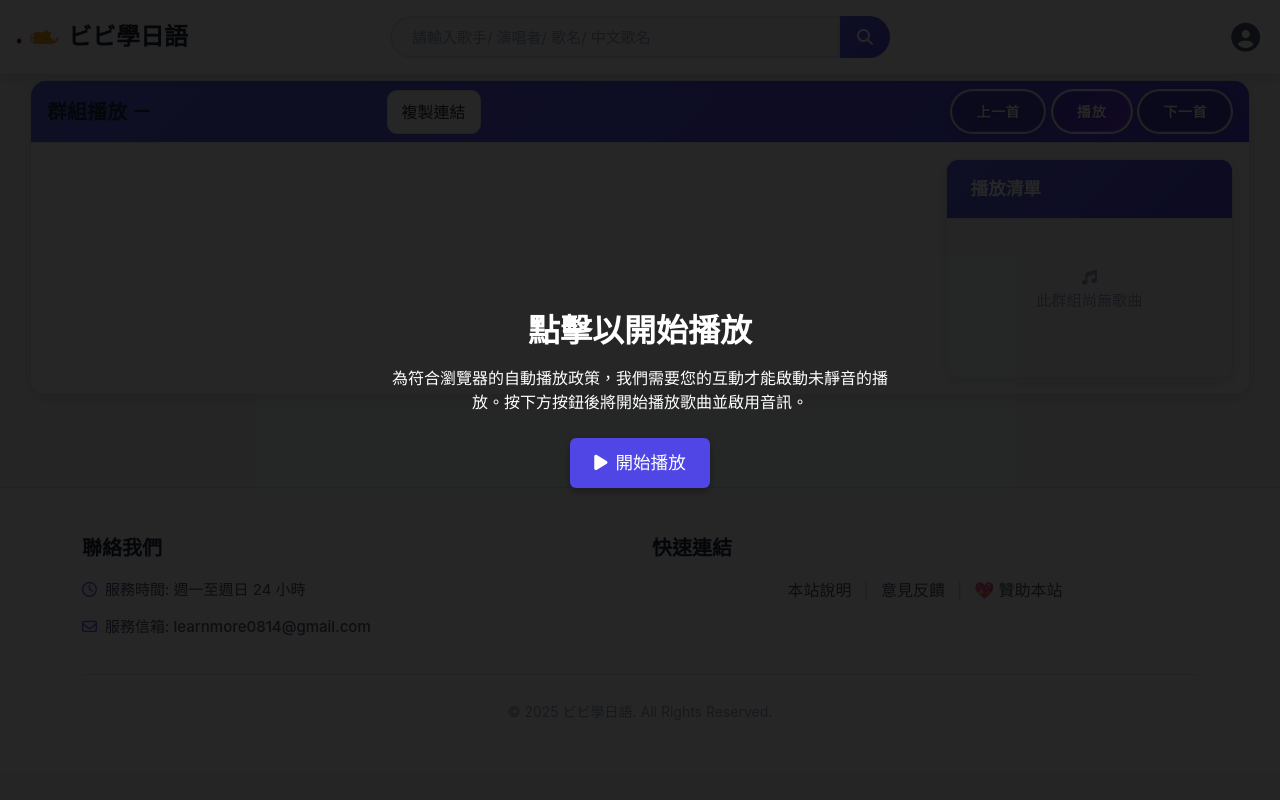
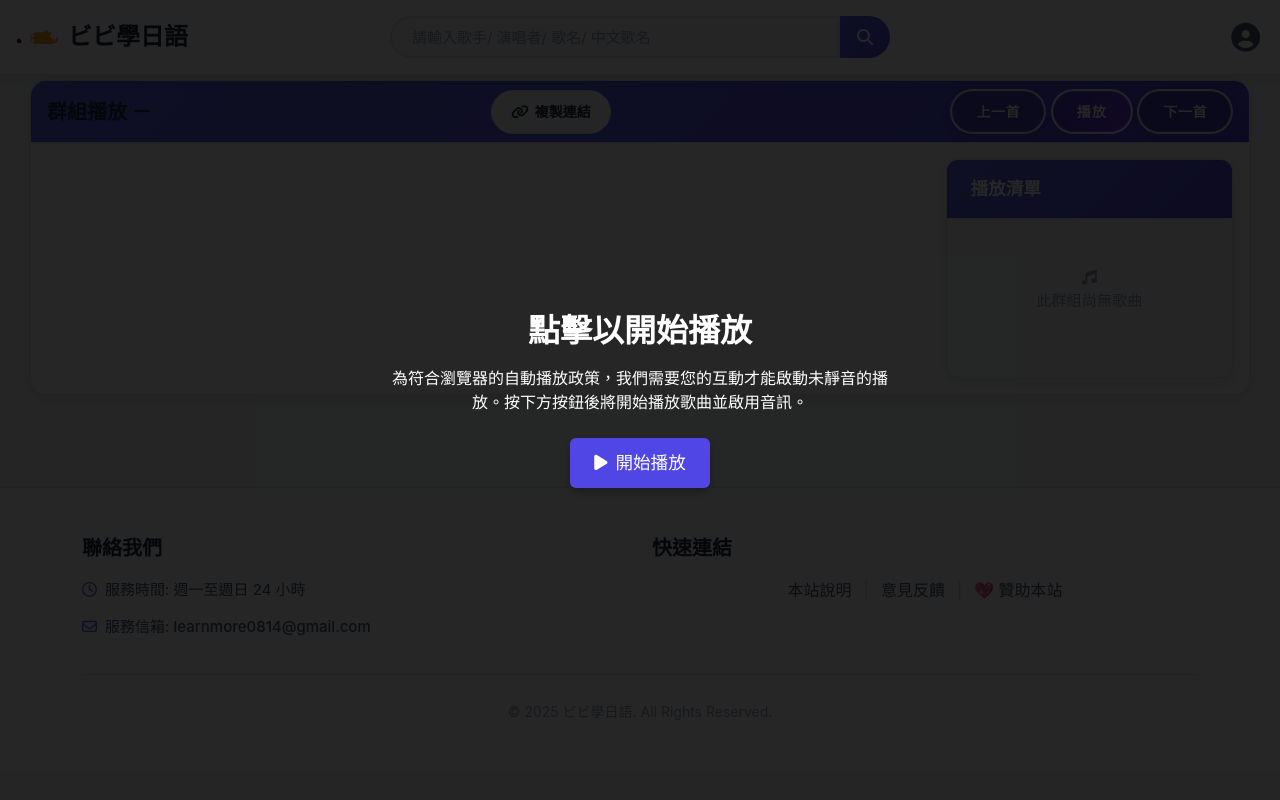
Before and after one commit to NickYCLin/learnmore, an ASP.NET Core app: page /GroupPlayer/Play/1 in a window 1280 px wide. Run offline with ASP.NET Core 8, Linux system fonts and the light colour scheme; data that the repository does not hold is empty; style sheets or scripts are compiled from the project's sources; database files in the repository are not loaded; some libraries are stand-ins or nearby versions.

Commit message:
fix: 整理歌詞頁收藏與複製連結按鈕
將收藏與複製連結放在歌曲資訊下方，統一按鈕高度、圖示和圓角。
複製後在原按鈕短暫顯示結果，避免額外文字改變操作列寬度。

```diff
--- a/LearnMore/Views/GroupPlayer/Play.cshtml
+++ b/LearnMore/Views/GroupPlayer/Play.cshtml
@@ -268,8 +268,7 @@
     <div class="card">
         <div class="card-header d-flex justify-content-between align-items-center">
             <h5 class="mb-0">群組播放 － @Model.GroupName</h5>
-            <button type="button" class="player-share">複製連結</button>
-            <span class="player-action-status" role="status"></span>
+            @await Html.PartialAsync("_PlayerShareAction")
             <div>
                 <button id="prevBtn" class="btn btn-sm btn-outline-primary">上一首</button>
                 <button id="playPauseBtn" class="btn btn-sm btn-primary">播放</button>
--- /dev/null
+++ b/LearnMore/Views/Shared/_PlayerShareAction.cshtml
@@ -0,0 +1,5 @@
+<button type="button" class="player-share">
+    <i class="fa-solid fa-link" aria-hidden="true"></i>
+    <span>複製連結</span>
+</button>
+<span class="player-action-status visually-hidden" role="status"></span>
--- a/LearnMore/wwwroot/css/player-layout.css
+++ b/LearnMore/wwwroot/css/player-layout.css
@@ -1,11 +1,37 @@
-.player-title-actions { display: flex; flex-wrap: wrap; align-items: center; gap: 8px; margin-block: 8px; }
-.title-container .player-title-actions { justify-content: center; }
-.player-share, .lyrics-favorite, .player-search-toggle, .mika-mobile-toggle {
+.player-title-actions { display: flex; flex-wrap: wrap; align-items: center; justify-content: center; gap: 8px; margin-top: 4px; }
+.player-search-toggle, .mika-mobile-toggle {
     min-width: 44px; min-height: 44px; padding: 8px 14px; border-radius: 10px;
     border: 1px solid var(--border-color); background: var(--bg-primary); color: var(--text-primary);
 }
-.lyrics-favorite { font-size: 24px; }
-.lyrics-favorite[aria-pressed="true"] { color: #c53057; }
+.player-share, .lyrics-favorite {
+    display: inline-flex;
+    align-items: center;
+    justify-content: center;
+    gap: 6px;
+    min-height: 44px;
+    padding: 8px 12px;
+    border: 1px solid var(--border-color);
+    border-radius: 999px;
+    background: var(--bg-secondary);
+    color: var(--text-primary);
+    font-size: .875rem;
+    font-weight: 600;
+    line-height: 1.25;
+    white-space: nowrap;
+}
+.player-share { min-width: 7.5rem; }
+.lyrics-favorite { min-width: 6rem; }
+.player-share:hover, .lyrics-favorite:hover:not(:disabled) {
+    border-color: var(--border-hover);
+    background: var(--bg-tertiary);
+}
+.player-share:focus-visible, .lyrics-favorite:focus-visible {
+    outline: 2px solid var(--primary-hover);
+    outline-offset: 2px;
+}
+.lyrics-favorite:disabled { opacity: .65; cursor: wait; }
+.lyrics-favorite[aria-pressed="true"] i { color: #be185d; }
+.dark-theme .lyrics-favorite[aria-pressed="true"] i { color: var(--secondary-light); }
 .player-search-toggle, .practice-disclosure > summary, .line-more > summary, .mika-mobile-toggle { display: none; }
 .practice-disclosure { display: contents; }
 .line-more { display: contents; }
@@ -77,7 +103,8 @@
 }
 .favorite-picker [role="status"]:not(:empty) { margin-top: 8px; }
 .favorite-picker > button { display: block; margin: 12px 0 0 auto; }
-.player-action-status { font-size: 0.85rem; }
+.player-action-status { color: var(--text-secondary); font-size: .85rem; }
+.player-title-actions .player-action-status { flex-basis: 100%; }
 .group-mode-tabs { display: none; }
 :root { --player-navbar-height: calc(123px + env(safe-area-inset-top, 0px)); }
 @media (max-width: 991.98px) {
--- a/LearnMore/wwwroot/js/player-layout.js
+++ b/LearnMore/wwwroot/js/player-layout.js
@@ -149,20 +149,46 @@
     });
     mobile.addEventListener('change', () => {
         disclosures.forEach(details => { details.open = !mobile.matches; });
-        document.querySelectorAll('.player-share').forEach(button => { button.textContent = mobile.matches ? '分享' : '複製連結'; });
         schedule();
     });
+    const status = document.querySelector('.player-action-status');
+    function reportAction(message, visible = false) {
+        if (!status) return;
+        status.classList.toggle('visually-hidden', !visible);
+        status.textContent = message;
+    }
     document.querySelectorAll('.player-share').forEach(button => {
-        button.textContent = mobile.matches ? '分享' : '複製連結';
+        const icon = button.querySelector('i');
+        const label = button.querySelector('span');
+        const canShare = () => mobile.matches && typeof navigator.share === 'function';
+        let copiedTimer;
+        function resetShareLabel() {
+            clearTimeout(copiedTimer);
+            icon.className = canShare() ? 'fa-solid fa-share-nodes' : 'fa-solid fa-link';
+            label.textContent = canShare() ? '分享' : '複製連結';
+        }
+        resetShareLabel();
+        mobile.addEventListener('change', resetShareLabel);
         button.addEventListener('click', async () => {
             const url = new URL(window.location.href);
             url.hash = '';
-            const status = document.querySelector('.player-action-status');
+            reportAction('');
             try {
-                if (mobile.matches && navigator.share) await navigator.share({ title: document.title, url: url.href });
-                else { await navigator.clipboard.writeText(url.href); if (status) status.textContent = '已複製連結'; }
+                if (canShare()) {
+                    await navigator.share({ title: document.title, url: url.href });
+                } else {
+                    await navigator.clipboard.writeText(url.href);
+                    clearTimeout(copiedTimer);
+                    icon.className = 'fa-solid fa-check';
+                    label.textContent = '已複製';
+                    reportAction('已複製連結');
+                    copiedTimer = setTimeout(resetShareLabel, 2300);
+                }
             } catch (error) {
-                if (error.name !== 'AbortError' && status) status.textContent = '無法分享，請複製瀏覽器網址。';
+                if (error.name !== 'AbortError') {
+                    resetShareLabel();
+                    reportAction('無法分享，請複製瀏覽器網址。', true);
+                }
             }
         });
     });
@@ -173,7 +199,8 @@
 
     const heart = document.querySelector('.lyrics-favorite');
     if (!heart) return;
-    const status = document.querySelector('.player-action-status');
+    const heartIcon = heart.querySelector('i');
+    const heartLabel = heart.querySelector('span');
     const login = () => { window.location.assign(heart.dataset.loginUrl); };
     async function request(url, form) {
         const response = await fetch(url, { credentials: 'same-origin', ...(form ? { method: 'POST', body: form } : {}) });
@@ -185,11 +212,14 @@
     async function refreshHeart() {
         const memberships = await (await request(containingUrl())).json();
         const saved = memberships.length > 0;
-        heart.setAttribute('aria-pressed', String(saved)); heart.textContent = saved ? '♥' : '♡';
+        heart.setAttribute('aria-pressed', String(saved));
+        heartIcon.classList.toggle('fa-solid', saved);
+        heartIcon.classList.toggle('fa-regular', !saved);
+        heartLabel.textContent = saved ? '已收藏' : '收藏';
         heart.setAttribute('aria-label', saved ? '已收藏，管理歌曲群組' : '收藏歌曲');
         return memberships;
     }
-    if (heart.dataset.loggedIn === 'true') refreshHeart().catch(error => { status.textContent = error.message; });
+    if (heart.dataset.loggedIn === 'true') refreshHeart().catch(error => reportAction(error.message, true));
     heart.addEventListener('click', async () => {
         if (heart.dataset.loggedIn !== 'true') { login(); return; }
         const existingPicker = document.querySelector('.favorite-picker');
@@ -248,7 +278,7 @@
             dialog.append(heading, list, form, message, close); heart.closest('.player-title-actions').after(dialog);
             dialog.addEventListener('keydown', event => { if (event.key === 'Escape') dialog.close(); });
             dialog.addEventListener('close', () => { dialog.remove(); heart.focus(); }, { once: true }); dialog.show();
-        } catch (error) { status.textContent = error.message; }
+        } catch (error) { reportAction(error.message, true); }
         finally { heart.disabled = false; }
     });
 })();
```
Also changed, not shown: LearnMore.Tests/ui/player-layout.cjs (+18 -0 lines), LearnMore/Views/Lyrics/Index.cshtml (+23 -21 lines).
